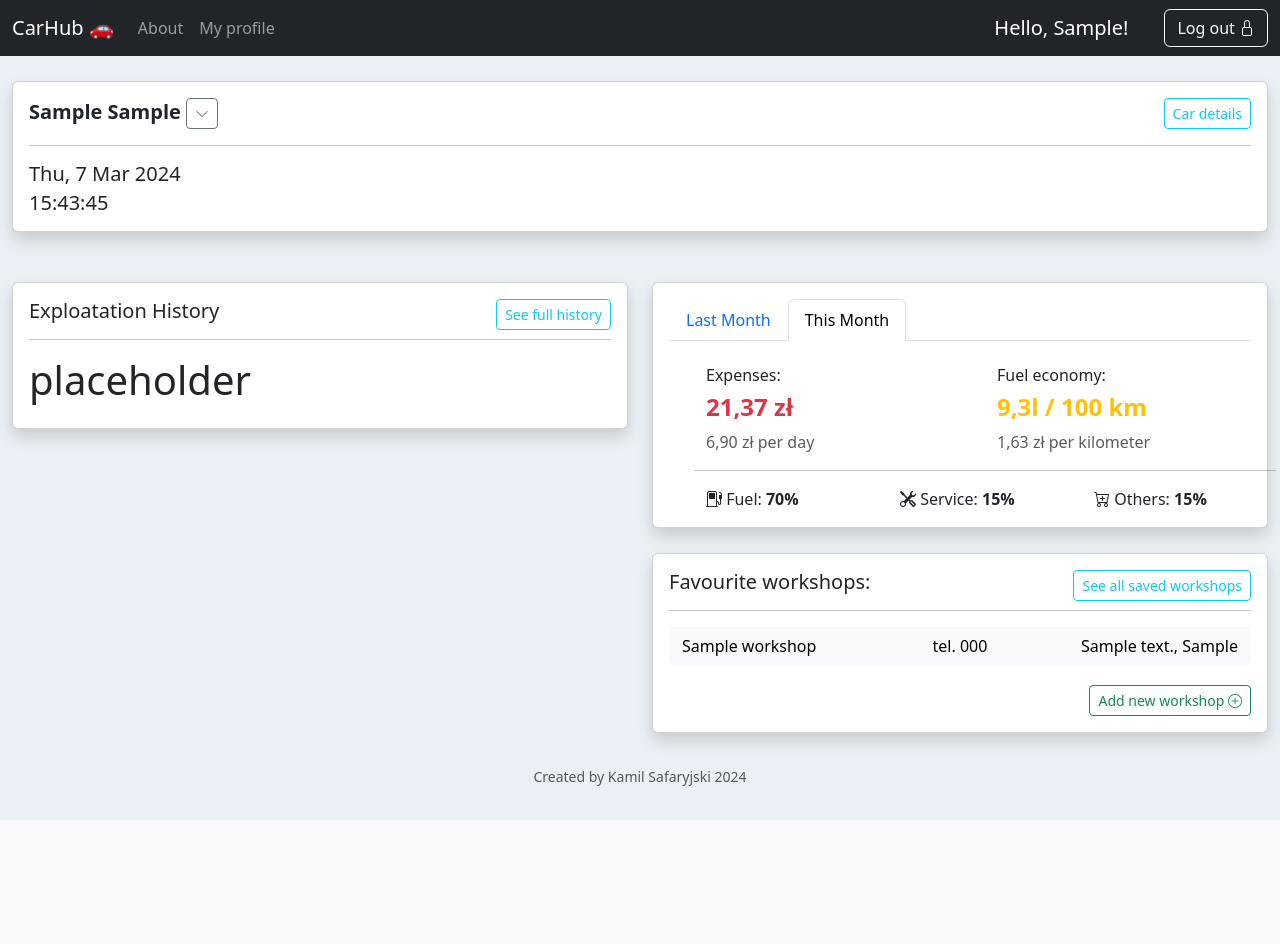
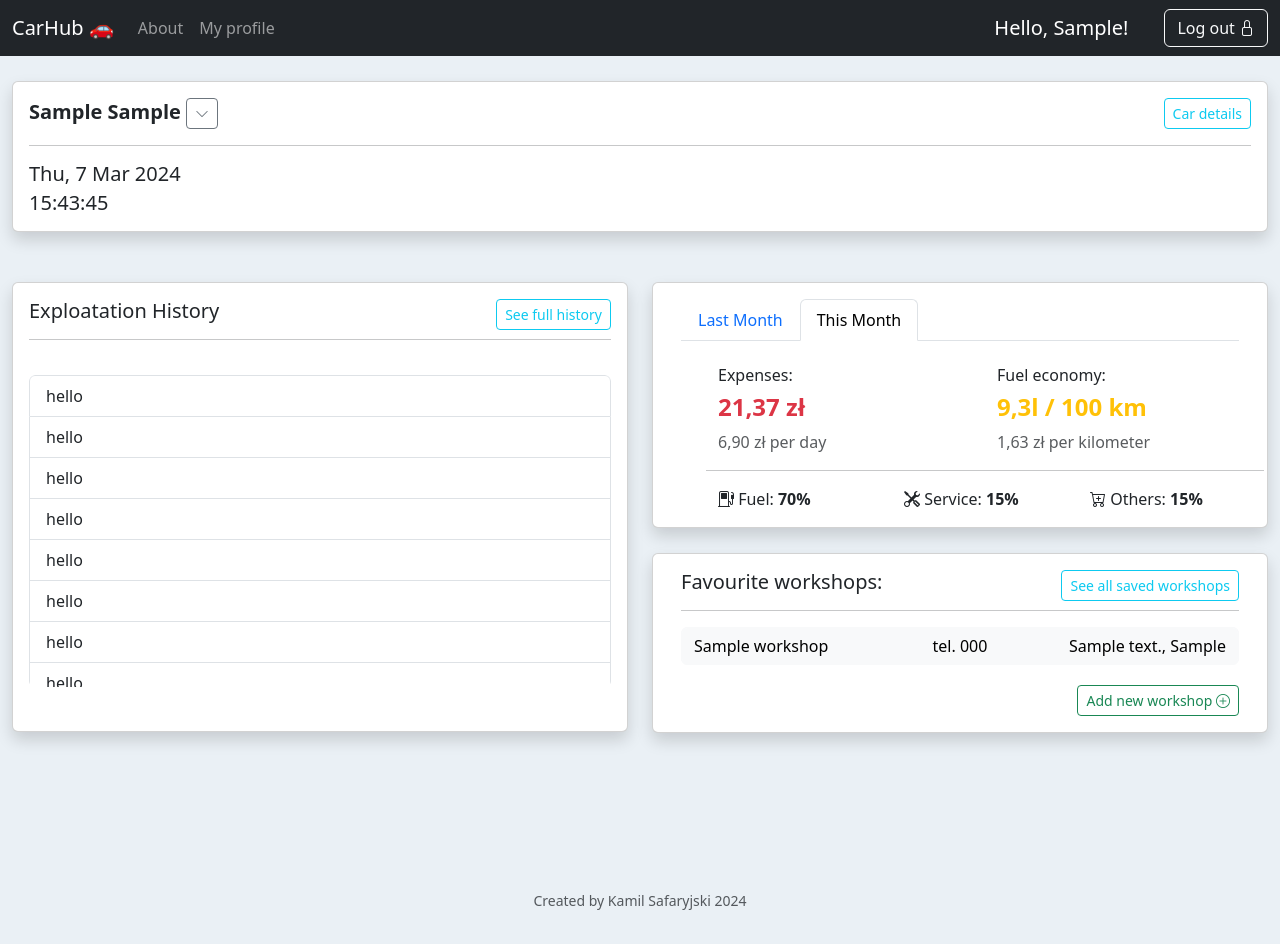
Before and after one commit to KamSaf/django_car_management_app, a Django app: page /home/ in a window 1280 px wide. Before the commit the page ends 820 px from the top, so only its background shows below. Run offline with Django 5.2, Linux system fonts and the light colour scheme; a user stored in the database is signed in; tables that the repository leaves empty hold one stand-in row (values such as "Sample post"); some libraries are stand-ins or nearby versions.

Commit message:
Front end for recent exploitation entries list

```diff
--- a/templates/base.html
+++ b/templates/base.html
@@ -1,6 +1,6 @@
 {% load static %}
 <!DOCTYPE html>
-<html>
+<html class="h-100">
     <head>
         <meta charset="UTF-8">
         <title>{% block title %}CarHub{% endblock %}</title>
@@ -31,7 +31,7 @@
             {% endfor %}
         {% endif %}
     </div>
-    <body style="background-color: #eaf0f5;">
+    <body class="h-100" style="background-color: #eaf0f5;">
         {% block body %}{% endblock %}
     </body>
     <footer>
--- a/templates/home.html
+++ b/templates/home.html
@@ -26,21 +26,43 @@
         </div>
     </div>
 
-    <div style="margin-top: 25px;" class="container-fluid">
-        <div class="row">
-            <div class="col">
-                <div style="margin-top: 25px;" class="shadow bg-body rounded card">
-                    <div class="card-body">
+    <div style="margin-top: 25px;" class="container-fluid h-75">
+        <div class="row h-100">
+            <div class="col h-100">
+                <div style="margin-top: 25px;" class="shadow bg-body rounded card h-75">
+                    <div class="card-body h-100">
                         <h5 class="card-title">
                             Exploatation History
                             <a class="btn btn-sm btn-outline-info float-end">See full history</a>
                         </h5>
                         <hr>
-                        <h1>placeholder</h1>
+                        <div class="h-75" style="margin-top: 35px;">
+                            <ul class="list-group h-100 scrollable overflow-auto">
+                                <li class="list-group-item">hello</li>
+                                <li class="list-group-item">hello</li>
+                                <li class="list-group-item">hello</li>
+                                <li class="list-group-item">hello</li>
+                                <li class="list-group-item">hello</li>
+                                <li class="list-group-item">hello</li>
+                                <li class="list-group-item">hello</li>
+                                <li class="list-group-item">hello</li>
+                                <li class="list-group-item">hello</li>
+                                <li class="list-group-item">hello</li>
+                                <li class="list-group-item">hello</li>
+                                <li class="list-group-item">hello</li>
+                                <li class="list-group-item">hello</li>
+                                <li class="list-group-item">hello</li>
+                                <li class="list-group-item">hello</li>
+                                <li class="list-group-item">hello</li>
+                                <li class="list-group-item">hello</li>
+                            </ul>
                         </div>
                     </div>
                 </div>
-            <div class="col">
+            </div>
+            <div class="col h-100">
+                <div class="container">
+                    <div class="row">
                         <div style="margin-top: 25px;" class="shadow bg-body rounded card">
                             <div class="card-body">
                                 <ul class="nav nav-tabs" id="monthTab" role="tablist">
@@ -100,8 +122,26 @@
                             </div>
                         </div>
                     </div>
+                    <div class="row">
+                        <div style="margin-top: 25px;" class="shadow bg-body rounded card">
+                            <div class="card-body">
+                                <h5 class="card-title">
+                                    Favourite workshops:
+                                    <button class="btn btn-sm btn-outline-info float-end" data-bs-toggle="modal" data-bs-target="#workshops_list_modal">See all saved workshops</button>
+                                </h5>
+                                <hr>
+                                    {% include 'include/workshops/favourite_workshops_list.html' %}
+                                <button style="margin-top: 15px;" class="btn btn-sm btn-outline-success new-workshop-main float-end" data-bs-toggle="modal" data-bs-target="#new_workshop_modal">Add new workshop <i class="bi bi-plus-circle"></i></button>
+                            </div>
+                        </div>
+                    </div>
+                </div>
+            </div>
+        </div>
     </div>
 
+
+    {% comment %}
     <div class="row">
         <div class="col"></div>
         <div class="col">
@@ -118,6 +158,10 @@
             </div>
         </div>
     </div>
+    {% endcomment %}
+
+
+
 
     <!-- MODALS -->
     {% include 'include/modals/home_modals.html' %}
```
Lines whose indentation alone changed are shown as unchanged.
